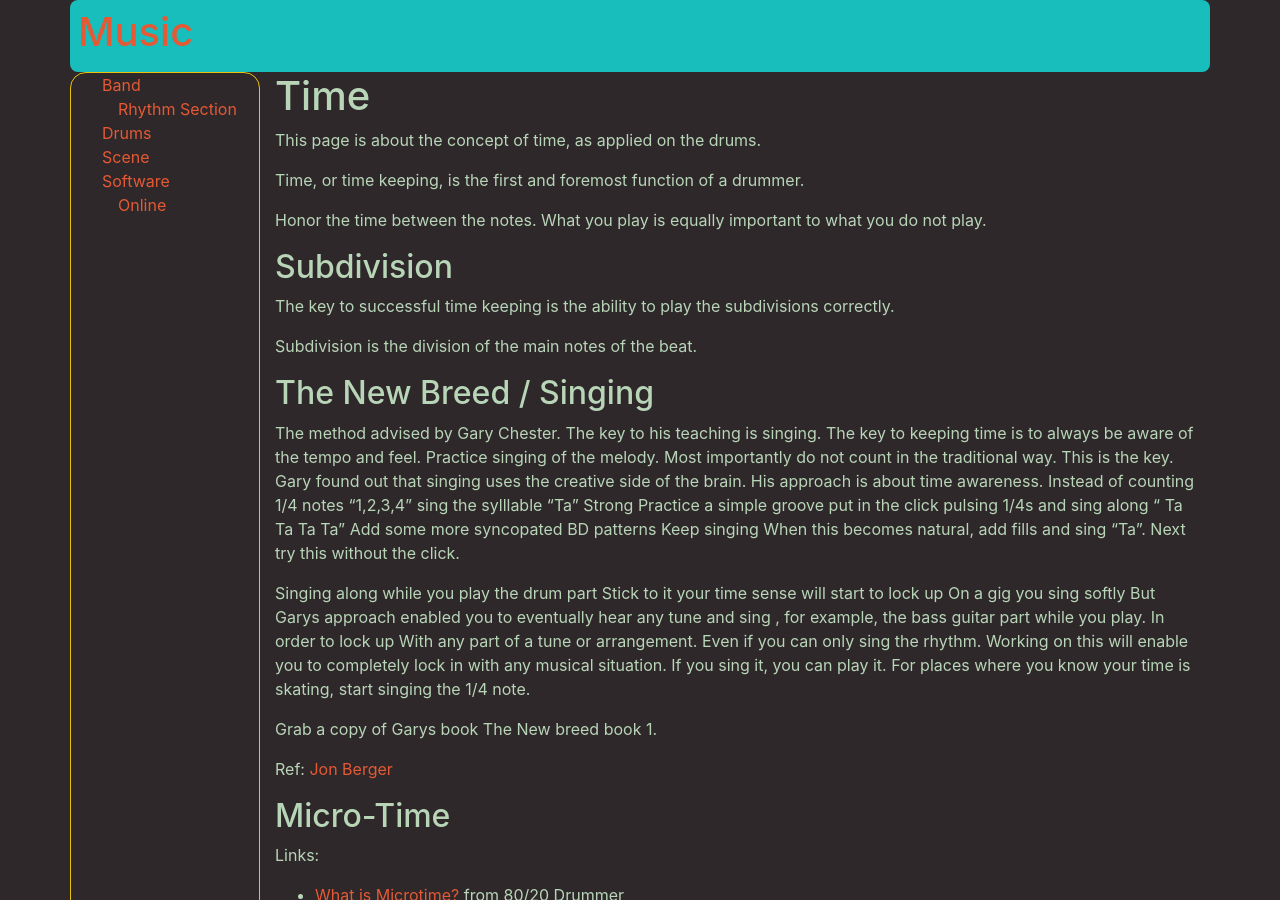
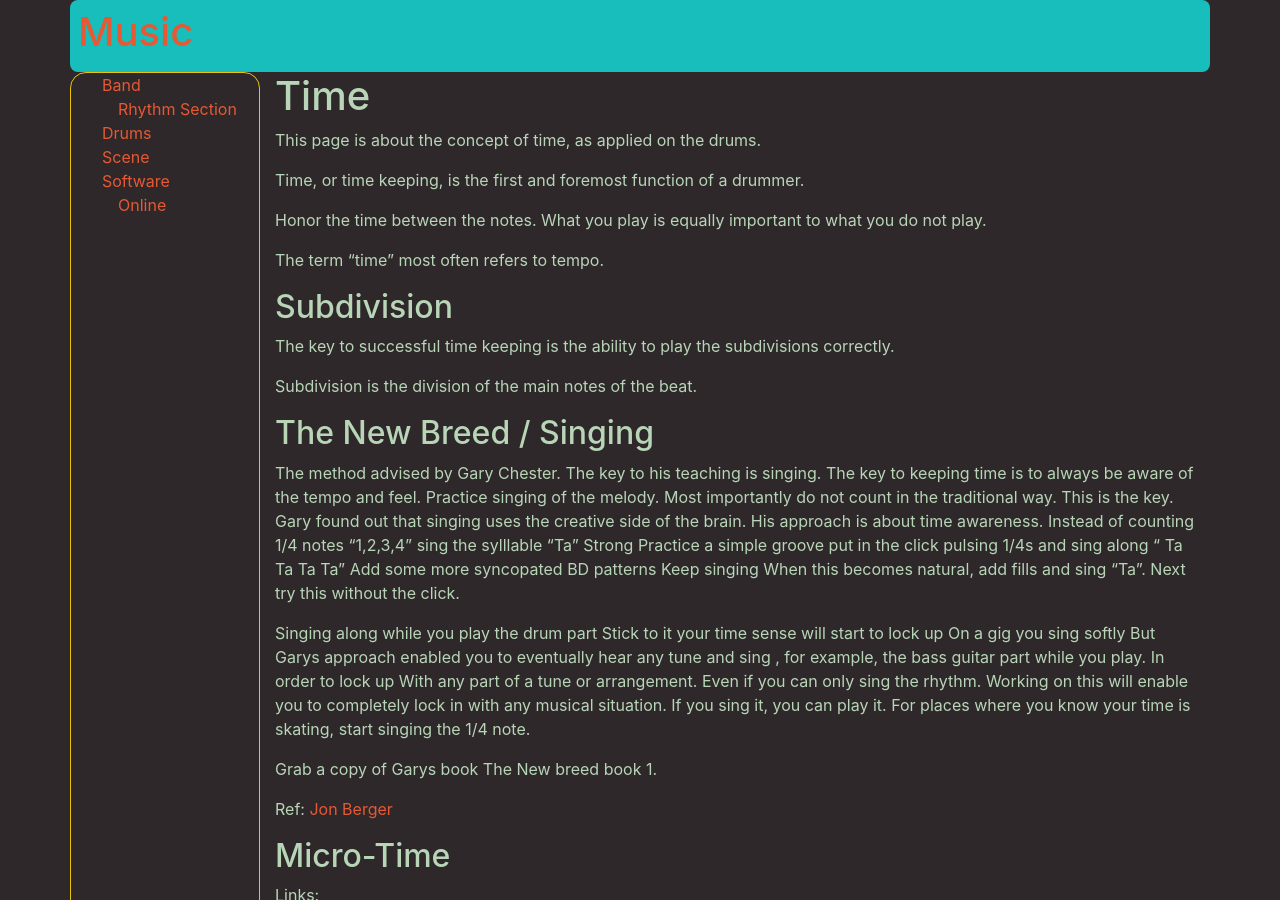
Before and after one commit to MisterY/music-site, a Jekyll site: the page built from drums/time.md, in a window 1280 px wide and 900 px high. Built offline with Jekyll 4.4.1, drawn with Linux system fonts in a browser that asks for light colours; nearby versions of some CDN libraries; our own code applies the rules of GitHub Pages for plain Markdown files.

Commit message:
time/tempo

```diff
--- a/drums/time.md
+++ b/drums/time.md
@@ -5,6 +5,8 @@ This page is about the concept of time, as applied on the drums.
 Time, or time keeping, is the first and foremost function of a drummer.
 
 Honor the time between the notes. What you play is equally important to what you do not play.
+
+The term "time" most often refers to tempo.
 
 ## Subdivision
 
```
